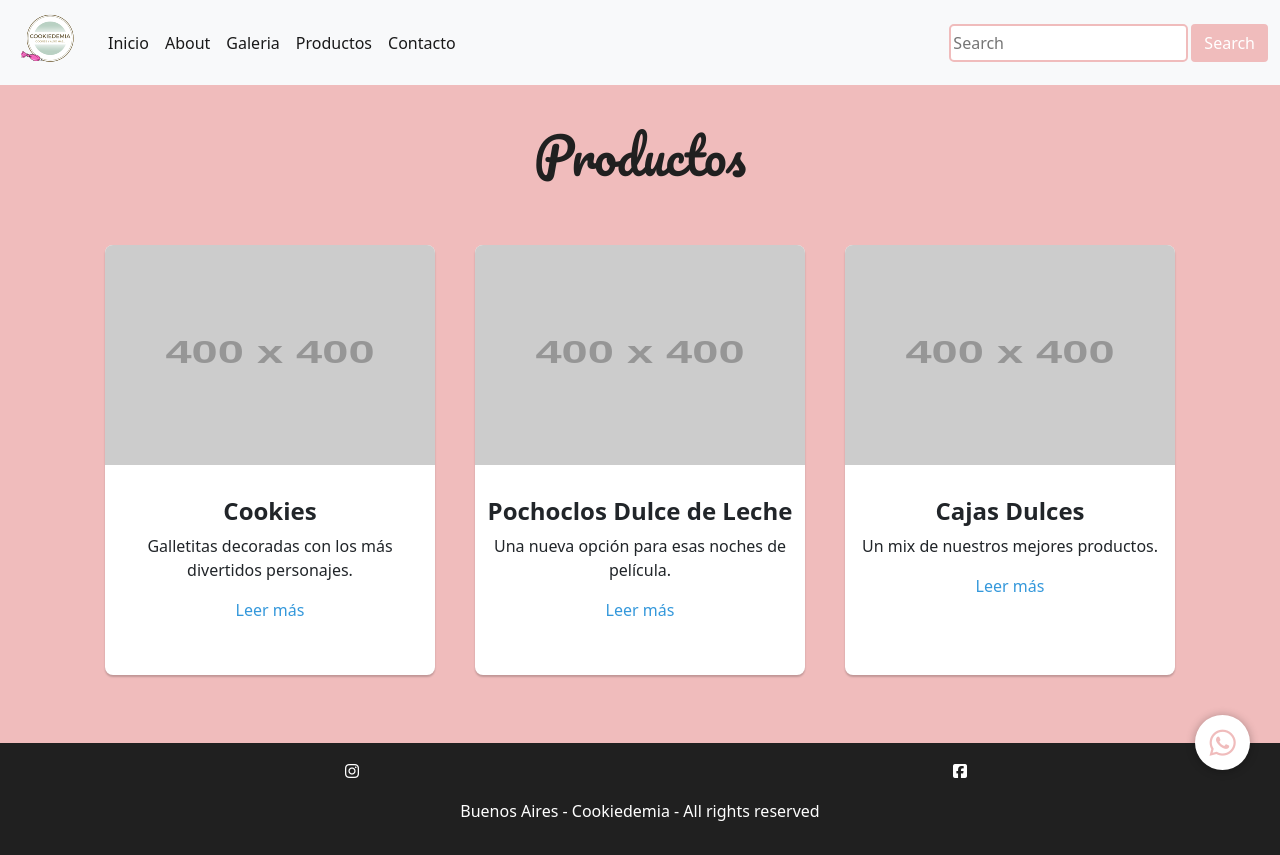
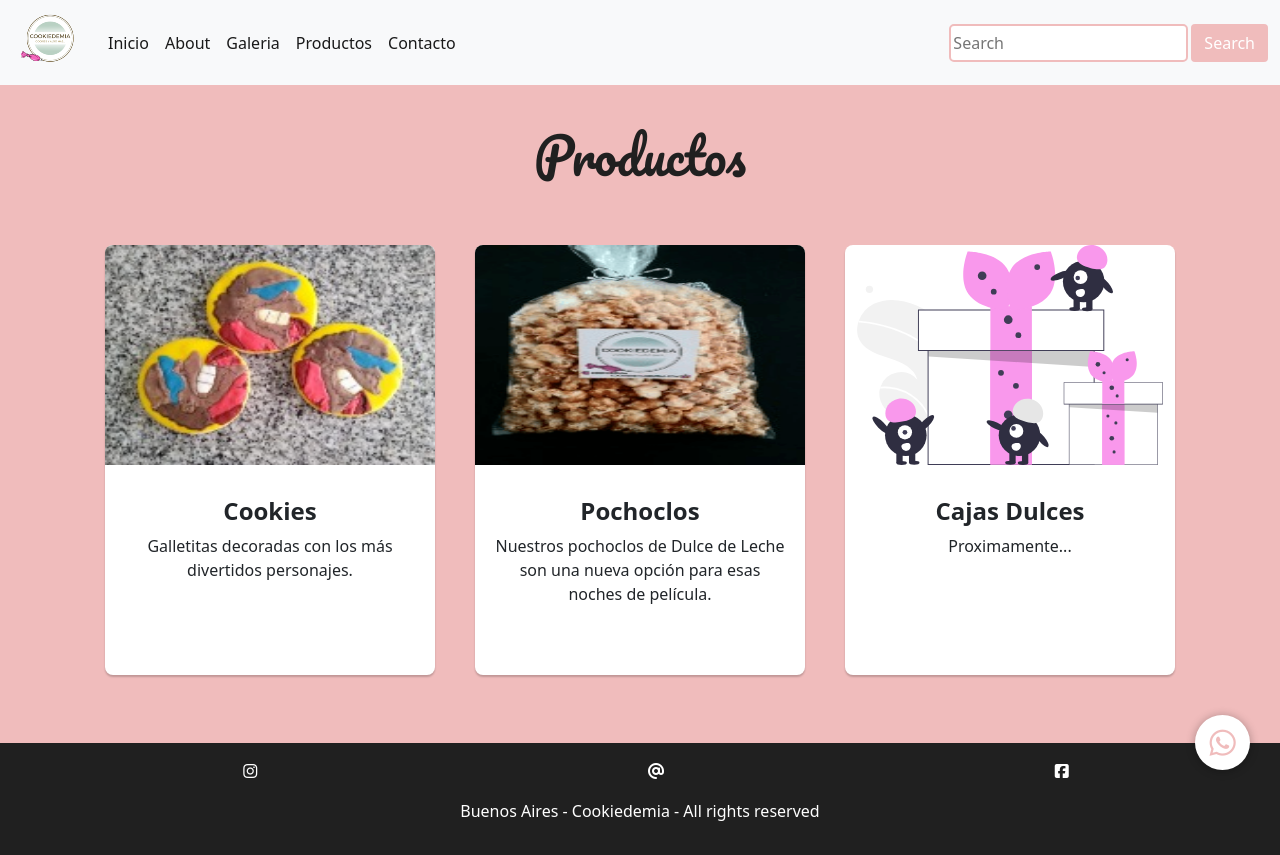
Before and after one commit to chechug87/IdeaGarabito, a website: page Templates/productos.html in a window 1280 px wide. Drawn offline with nearby package versions, Linux system fonts and the light colour scheme; placeholder pictures from the web are drawn by us.

Commit message:
ultimos chequeos

```diff
--- a/Templates/productos.html
+++ b/Templates/productos.html
@@ -56,24 +56,21 @@
     </div>
   </div>
 
-  <div class="container--p">
+  <div class="container--p"><!-- solicité imagenes en mejor calidad -->
     <div class="container--p__card">
-      <img src="https://via.placeholder.com/400"> <!-- a la espera de imagenes actualizadas -->
+      <img src="../Imagenes/Imagen_3.png">
       <h4>Cookies</h4>
       <p>Galletitas decoradas con los más divertidos personajes.</p>
-      <a href="#">Leer más</a>
     </div>
     <div class="container--p__card">
-      <img src="https://via.placeholder.com/400">
-      <h4>Pochoclos Dulce de Leche</h4>
-      <p>Una nueva opción para esas noches de película.</p>
-      <a href="#">Leer más</a>
+      <img src="../Imagenes/Imagen_6.png">
+      <h4>Pochoclos</h4>
+      <p>Nuestros pochoclos de Dulce de Leche son una nueva opción para esas noches de película.</p>
     </div>
     <div class="container--p__card">
-      <img src="https://via.placeholder.com/400">
+      <img src="../Imagenes/gift_pink.svg">
       <h4>Cajas Dulces</h4>
-      <p>Un mix de nuestros mejores productos.</p>
-      <a href="#">Leer más</a>
+      <p>Proximamente...</p>
     </div>
   </div>
 
@@ -81,8 +78,9 @@
 
   <footer class="footer">
     <ul>
-      <li><a href="https://www.instagram.com/cookiedemia/" target="_blank"><i class="fab fa-instagram"></i></a></li>
-      <li><a href=""><i class="fab fa-facebook-square"></i></a></i></li><!-- pendiente link vigente -->
+      <li><a href="https://www.instagram.com/cookiedemia/" target="_blank"><i class="fab fa-instagram"></i></a></li><!-- momentaneamente cerrado -->
+      <li><a href="mailto:cookiedemia@gmail.com" target="_blank"><i class="fas fa-at"></i></a></li>
+      <li><a href="https://www.facebook.com/cookiedemia/"><i class="fab fa-facebook-square"></i></a></i></li>
     </ul>
     <div class="footer__disclaimer">
       <address>Buenos Aires - Cookiedemia - All rights reserved</address>
--- a/scss/estilos.scss
+++ b/scss/estilos.scss
@@ -145,6 +145,10 @@ img {
     filter: brightness(60%);
 }
 
+#imgslide {
+    object-fit: cover;
+}
+
 .bodyProducto {
     background: $colorPpal;
     @include fondo
```
Also changed, not shown: Templates/contacto.html (+3 -2 lines), Templates/galeria.html (+10 -9 lines), Templates/nosotros.html (+4 -3 lines), index.html (+3 -2 lines), Imagenes/Imagen_2.png (added), Imagenes/Imagen_3.png (added), Imagenes/Imagen_5.png (added), Imagenes/Imagen_6.png (added), Imagenes/Imagen_9.png (added), Imagenes/foto_perfil.png (added), Imagenes/gift.svg (added), Imagenes/gift_pink.svg (added), css/style.css.
